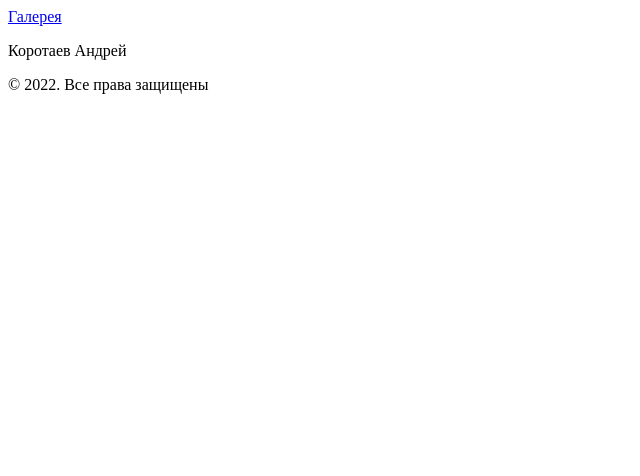
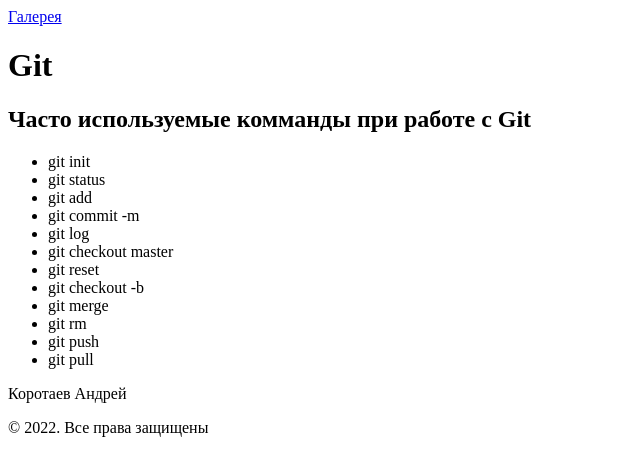
Before and after one commit to Andriicpp/Git, a plain HTML site: page index.html in a window 1280 px wide. Shown: the whole page, without its empty margins (0-640 px from the left). Drawn offline with Linux system fonts and the light colour scheme.

Commit message:
gitignore

```diff
--- a/index.html
+++ b/index.html
@@ -13,7 +13,50 @@
     </nav>
   </header>
   <main>
-
+    <h1>
+      Git
+    </h1>
+    <h2>
+      Часто используемые комманды при работе с Git
+    </h2>
+    <ul>
+      <li>
+        git init
+      </li>
+      <li>
+        git status
+      </li>
+      <li>
+        git add
+      </li>
+      <li>
+        git commit -m
+      </li>
+      <li>
+        git log
+      </li>
+      <li>
+        git checkout master
+      </li>
+      <li>
+        git reset
+      </li>
+      <li>
+        git checkout -b
+      </li>
+      <li>
+        git merge
+      </li>
+      <li>
+        git rm
+      </li>
+      <li>
+        git push
+      </li>
+      <li>
+        git pull
+      </li>
+    </ul>
   </main>
   <footer>
     <p>
```
Also changed, not shown: 1 other file.
